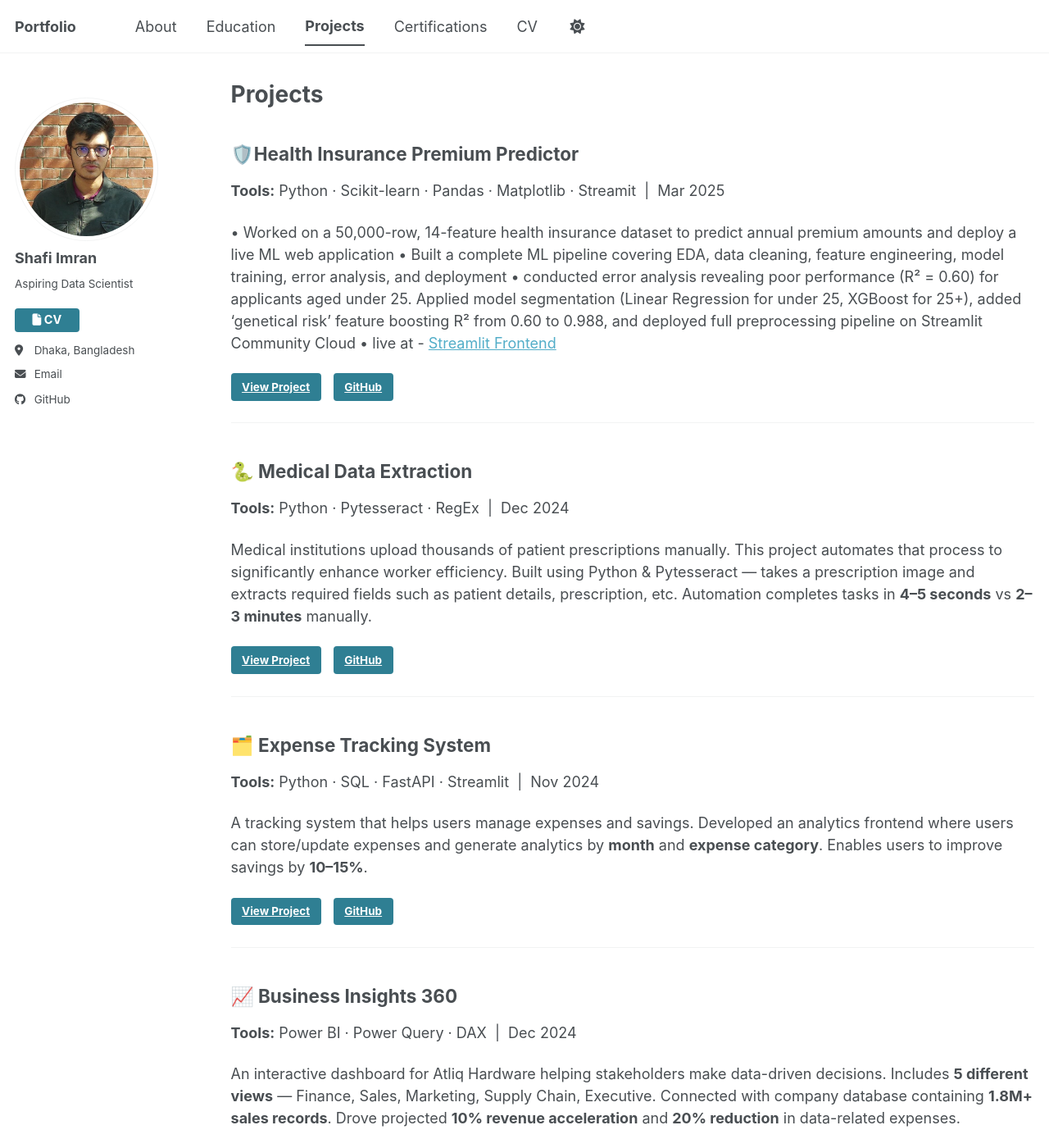
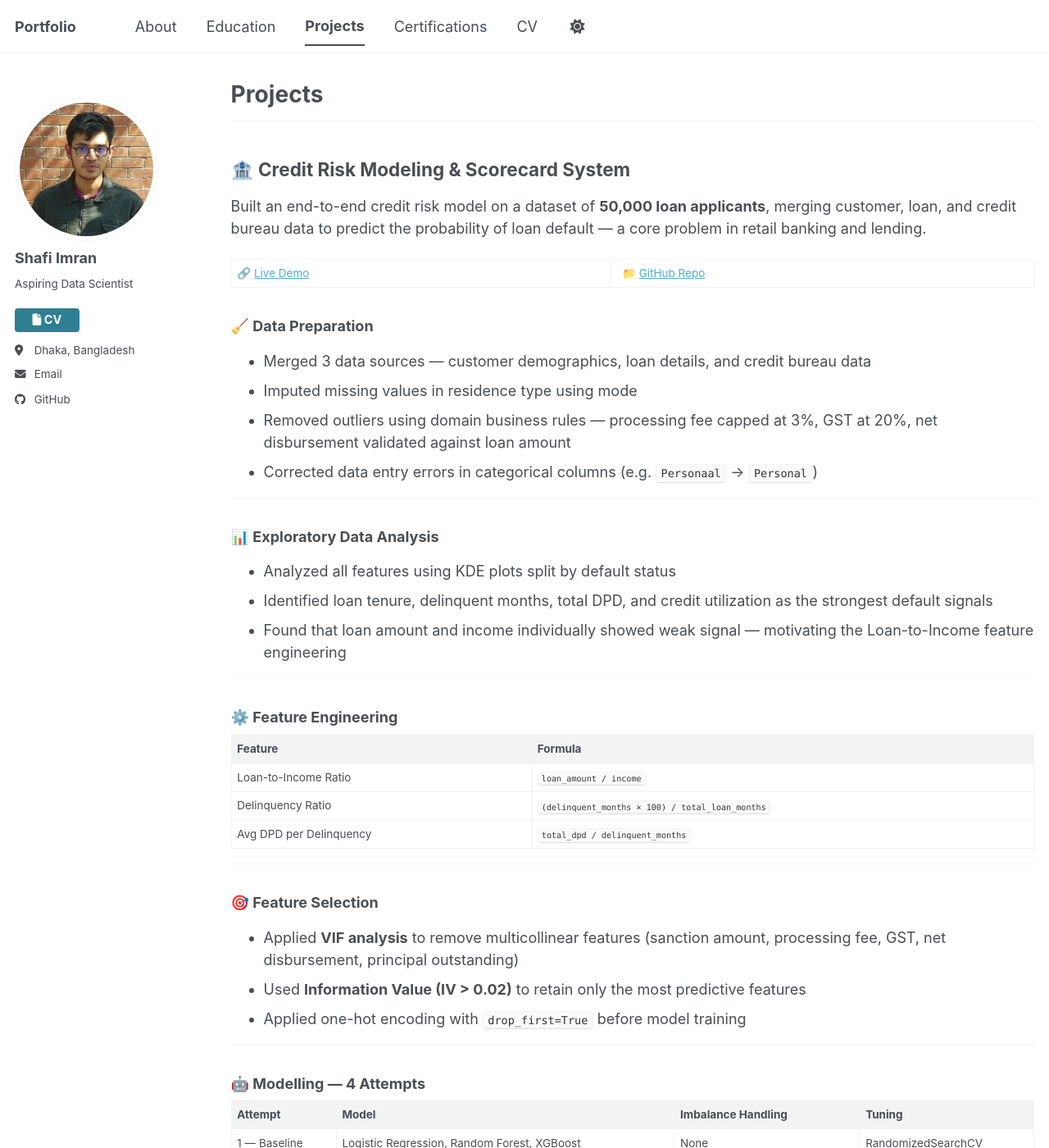
Before and after one commit to shafiimran/shafiimran.github.io, a Jekyll site: the page built from _pages/projects.md, in a window 1280 px wide and 1400 px high. Shown: the whole window at 82% size. Built offline with Jekyll 4.4.1, drawn with Linux system fonts in a browser that asks for light colours; a script bundle is joined from its source files by our own code; library files that are not in the unit come from our copies; some of the changed text lies outside the part shown.

Commit message:
added "credit risk predictor" project

```diff
--- a/_pages/projects.md
+++ b/_pages/projects.md
@@ -5,6 +5,107 @@ permalink: /projects/
 author_profile: true
 
 ---
+
+
+---
+
+## 🏦 Credit Risk Modeling & Scorecard System
+
+Built an end-to-end credit risk model on a dataset of **50,000 loan applicants**, merging customer, loan, and credit bureau data to predict the probability of loan default — a core problem in retail banking and lending.
+
+🔗 [Live Demo](https://your-streamlit-link-here) &nbsp;|&nbsp; 📁 [GitHub Repo](https://github.com/shafiimran/ml_credit_risk_predictor)
+
+
+
+### 🧹 Data Preparation
+- Merged 3 data sources — customer demographics, loan details, and credit bureau data
+- Imputed missing values in residence type using mode
+- Removed outliers using domain business rules — processing fee capped at 3%, GST at 20%, net disbursement validated against loan amount
+- Corrected data entry errors in categorical columns (e.g. `Personaal` → `Personal`)
+
+---
+
+### 📊 Exploratory Data Analysis
+- Analyzed all features using KDE plots split by default status
+- Identified loan tenure, delinquent months, total DPD, and credit utilization as the strongest default signals
+- Found that loan amount and income individually showed weak signal — motivating the Loan-to-Income feature engineering
+
+---
+
+### ⚙️ Feature Engineering
+
+| Feature | Formula |
+|---|---|
+| Loan-to-Income Ratio | `loan_amount / income` |
+| Delinquency Ratio | `(delinquent_months × 100) / total_loan_months` |
+| Avg DPD per Delinquency | `total_dpd / delinquent_months` |
+
+---
+
+### 🎯 Feature Selection
+- Applied **VIF analysis** to remove multicollinear features (sanction amount, processing fee, GST, net disbursement, principal outstanding)
+- Used **Information Value (IV > 0.02)** to retain only the most predictive features
+- Applied one-hot encoding with `drop_first=True` before model training
+
+---
+
+### 🤖 Modelling — 4 Attempts
+
+| Attempt | Model | Imbalance Handling | Tuning |
+|---|---|---|---|
+| 1 — Baseline | Logistic Regression, Random Forest, XGBoost | None | RandomizedSearchCV |
+| 2 | Logistic Regression, XGBoost | Random Undersampling | — |
+| 3 | Logistic Regression | SMOTETomek | Optuna |
+| 4 | XGBoost | SMOTETomek | Optuna |
+
+✅ **Final Model: Logistic Regression + SMOTETomek + Optuna** — selected for strong recall on defaulters (0.94) and interpretability
+
+---
+
+### 📋 Classification Report
+
+| Class | Precision | Recall | F1-Score | Support |
+|---|---|---|---|---|
+| 0 — Non-Default | 0.99 | 0.93 | 0.96 | 11,423 |
+| 1 — Default | 0.55 | 0.94 | 0.70 | 1,074 |
+| **Accuracy** | | | **0.93** | **12,497** |
+| Macro Avg | 0.77 | 0.94 | 0.83 | 12,497 |
+| Weighted Avg | 0.96 | 0.93 | 0.94 | 12,497 |
+
+> The model achieves a **recall of 0.94 on defaulters** — correctly flags 94% of actual defaults, which is the priority metric in credit risk. Selected over XGBoost for interpretability (coefficients as feature importance).
+
+---
+
+### 📈 Model Evaluation — Industry-Standard Credit Risk Metrics
+
+| Metric | Value | Interpretation |
+|---|---|---|
+| AUC | **0.98** | Near-perfect discrimination between defaulters and non-defaulters |
+| Gini Coefficient | **0.96** | Confirms strong rank ordering capability |
+| KS Statistic | **85.98%** (Decile 8) | Top 3 deciles capture 98.6% of all defaulters |
+
+---
+
+### 🏅 Credit Scorecard & Deployment
+- Mapped default probability to a credit score scaled between **300–900**
+- Defined 4 rating bands:
+
+| Score Range | Rating |
+|---|---|
+| 750 – 900 | 🟢 Excellent |
+| 650 – 749 | 🟡 Good |
+| 500 – 649 | 🟠 Average |
+| 300 – 499 | 🔴 Poor |
+
+- Deployed as a **Streamlit web app** — users receive Default Probability, Credit Score, and Risk Rating in real time
+
+---
+
+### 🛠️ Tech Stack
+`Python` `Pandas` `NumPy` `Scikit-learn` `XGBoost` `Imbalanced-learn` `Optuna` `Streamlit` `Joblib`
+
+---
+
 
 ## 🛡️Health Insurance Premium Predictor
 **Tools:** Python · Scikit-learn · Pandas · Matplotlib · Streamit  &nbsp;|&nbsp; Mar 2025
```
